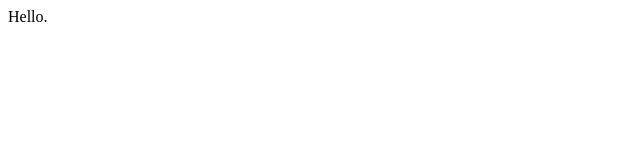
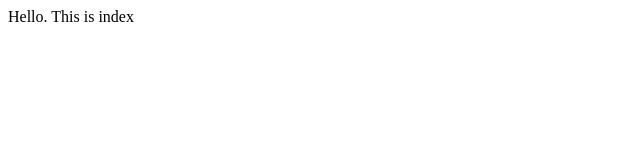
Before and after one commit to RouletteSpinSimulator/rouletteSpinSimulator.github.io, a plain HTML site: page index.html in a window 1280 px wide. Shown: the whole page, without its empty margins (0-640 px from the left). Drawn offline with Linux system fonts and the light colour scheme.

Commit message:
Update index.html

```diff
--- a/index.html
+++ b/index.html
@@ -1,9 +1,9 @@
 <!DOCTYPE html>
 <html>
     <head>
-        <title>HELLO</title>
+        <title>HELLO. This is index </title>
     </head>
     <body>
-        Hello.
+        Hello. This is index
     </body>
 </html>
```
